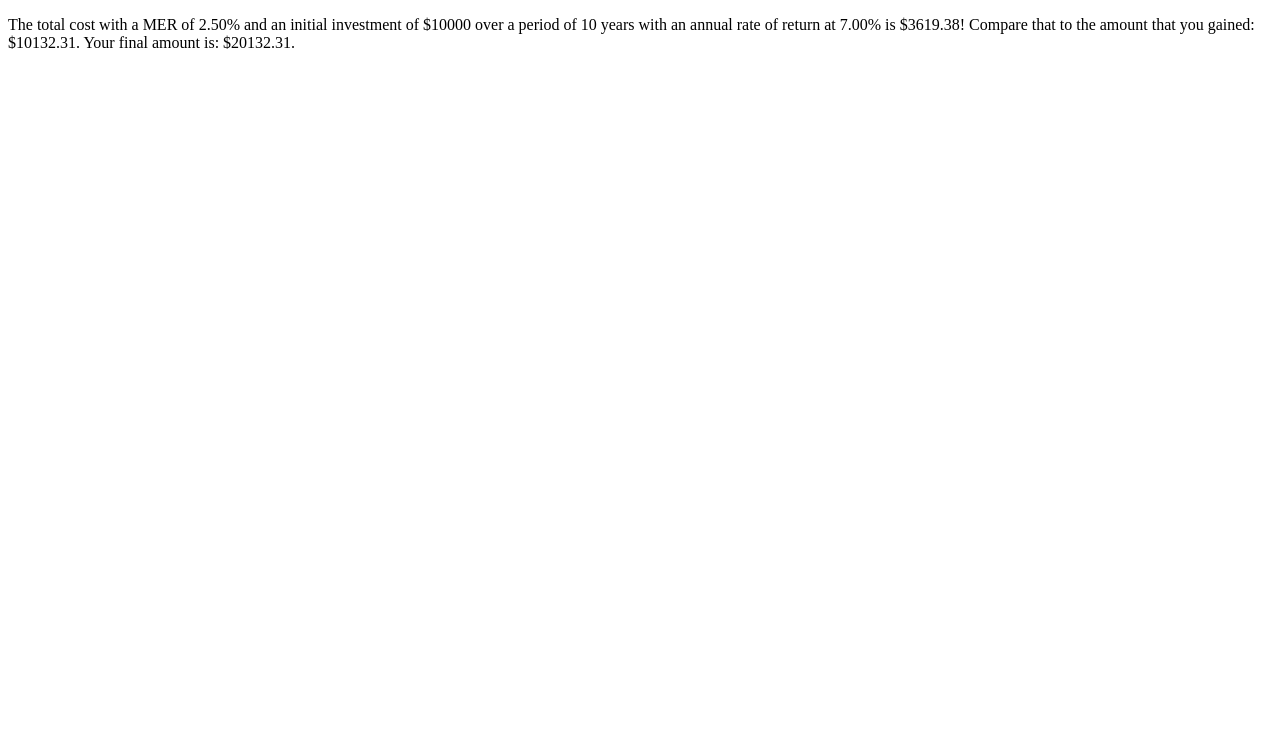
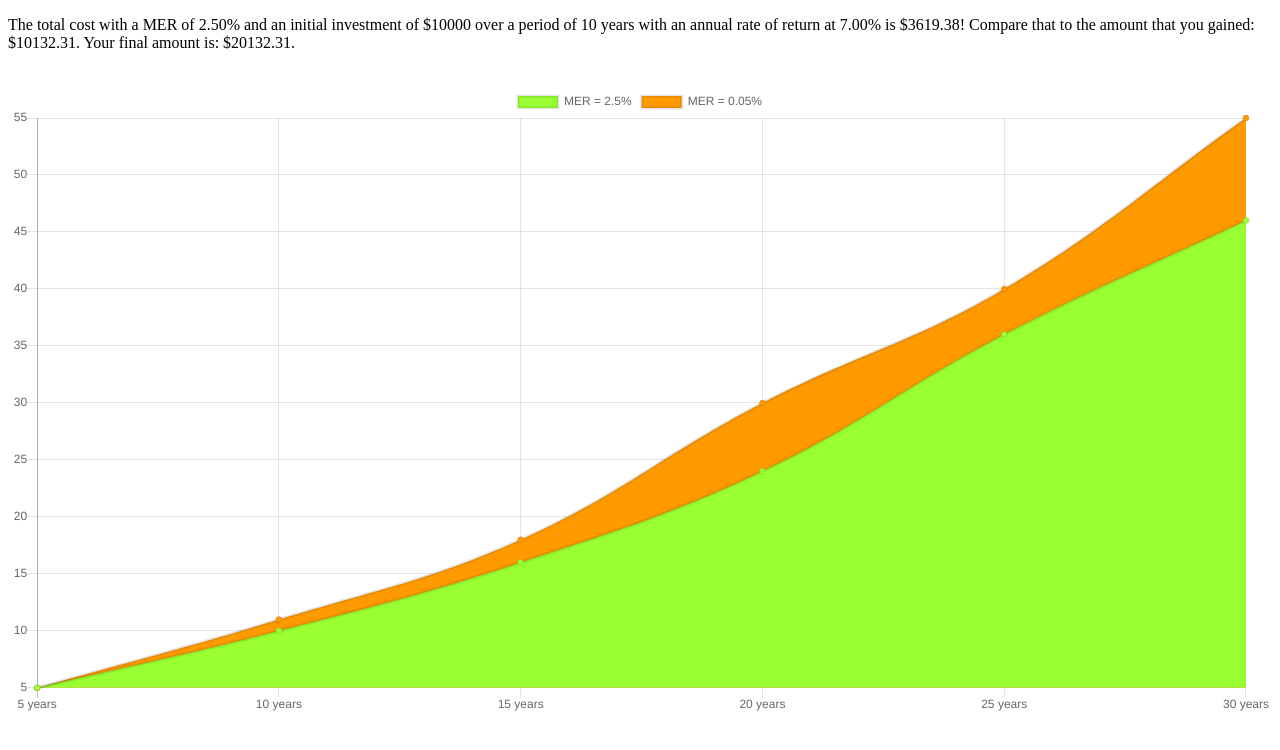
Before and after one commit to vchern/merCalc, a plain HTML site: page index.html in a window 1280 px wide. Drawn offline with nearby package versions, Linux system fonts and the light colour scheme.

Commit message:
added chart with chart.js

```diff
--- a/index.html
+++ b/index.html
@@ -4,8 +4,9 @@
         <title>MER Calculator</title>
         <script src="https://ajax.googleapis.com/ajax/libs/jquery/3.1.1/jquery.min.js"></script>
         <script src="merCalc.js"></script>
+        <script src="https://cdnjs.cloudflare.com/ajax/libs/Chart.js/2.4.0/Chart.js"></script>
     </head>
-    <body>
     <p id="results"></p>
-    </body>
+    <br>
+    <canvas id="resultsgraph" width="300" height="150"></canvas>
 </html>
--- a/merCalc.js
+++ b/merCalc.js
@@ -31,6 +31,24 @@ $(document).ready(function() {
     document.getElementById("results").innerHTML = "The total cost with a MER of " + (mer * 100).toFixed(2) +
         "% and an initial investment of $" + initial +
         " over a period of " + period + " years with an annual rate of return at " + (annualReturnRate * 100).toFixed(2) + "% is $" + merTotal + "!" + " Compare that to the amount that you gained: $" + finalReturn + "." + " Your final amount is: $" + finalAmount + "."
+    var ctx = document.getElementById('resultsgraph').getContext('2d');
+    var myChart = new Chart(ctx, {
+        type: 'line',
+        data: {
+            labels: ['5 years', '10 years', '15 years', '20 years', '25 years', '30 years'],
+            datasets: [{
+                label: 'MER = 2.5%',
+                data: [5, 10, 16, 24, 36, 46],
+                backgroundColor: "rgba(153,255,51,1)"
+            }, {
+                label: 'MER = 0.05%',
+                data: [5, 11, 18, 30, 40, 55],
+                backgroundColor: "rgba(255,153,0,1)"
+            }]
+        }
+    });
 });
 
+
+
 //test
```
Lines whose indentation alone changed are shown as unchanged.
